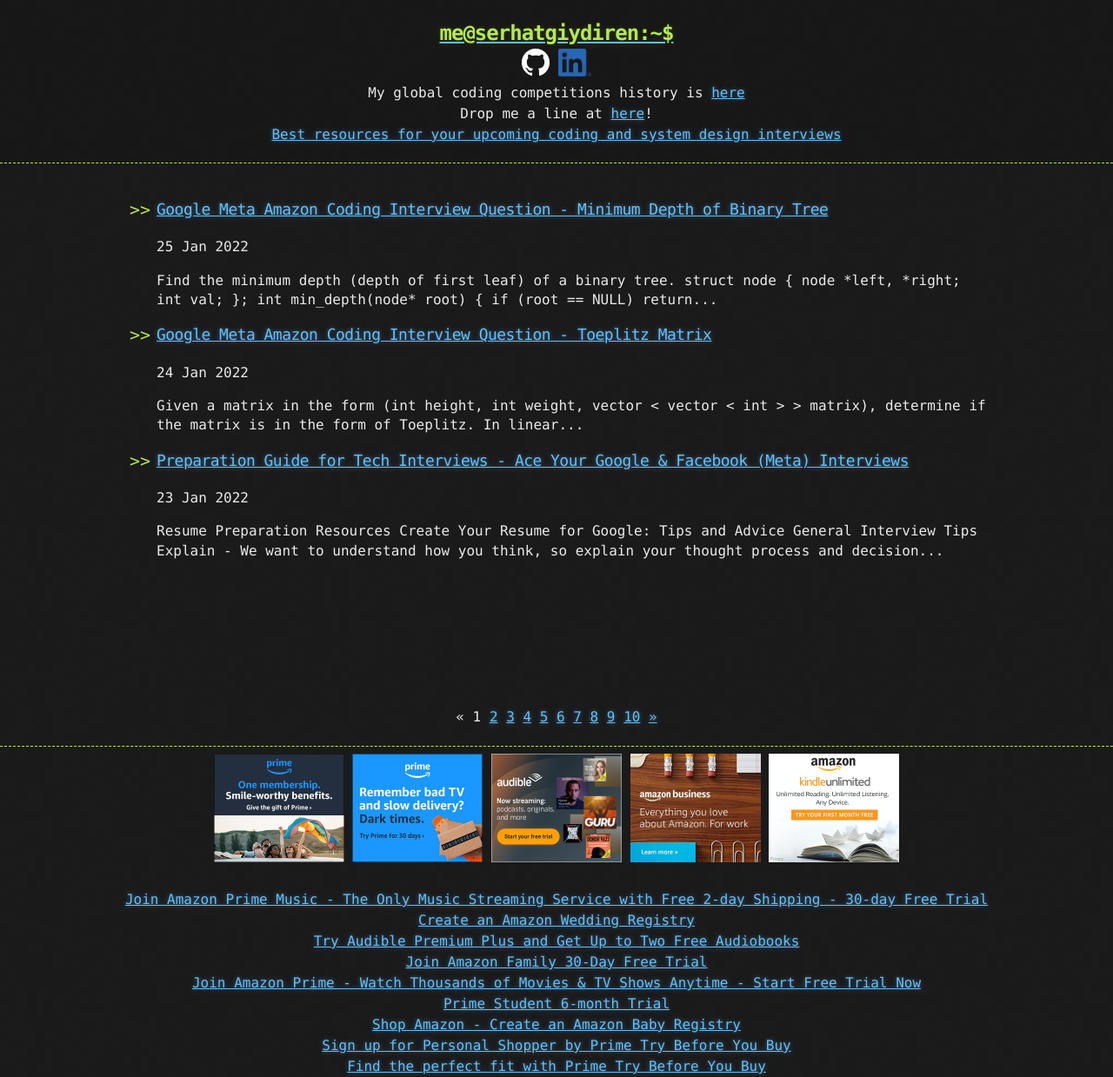
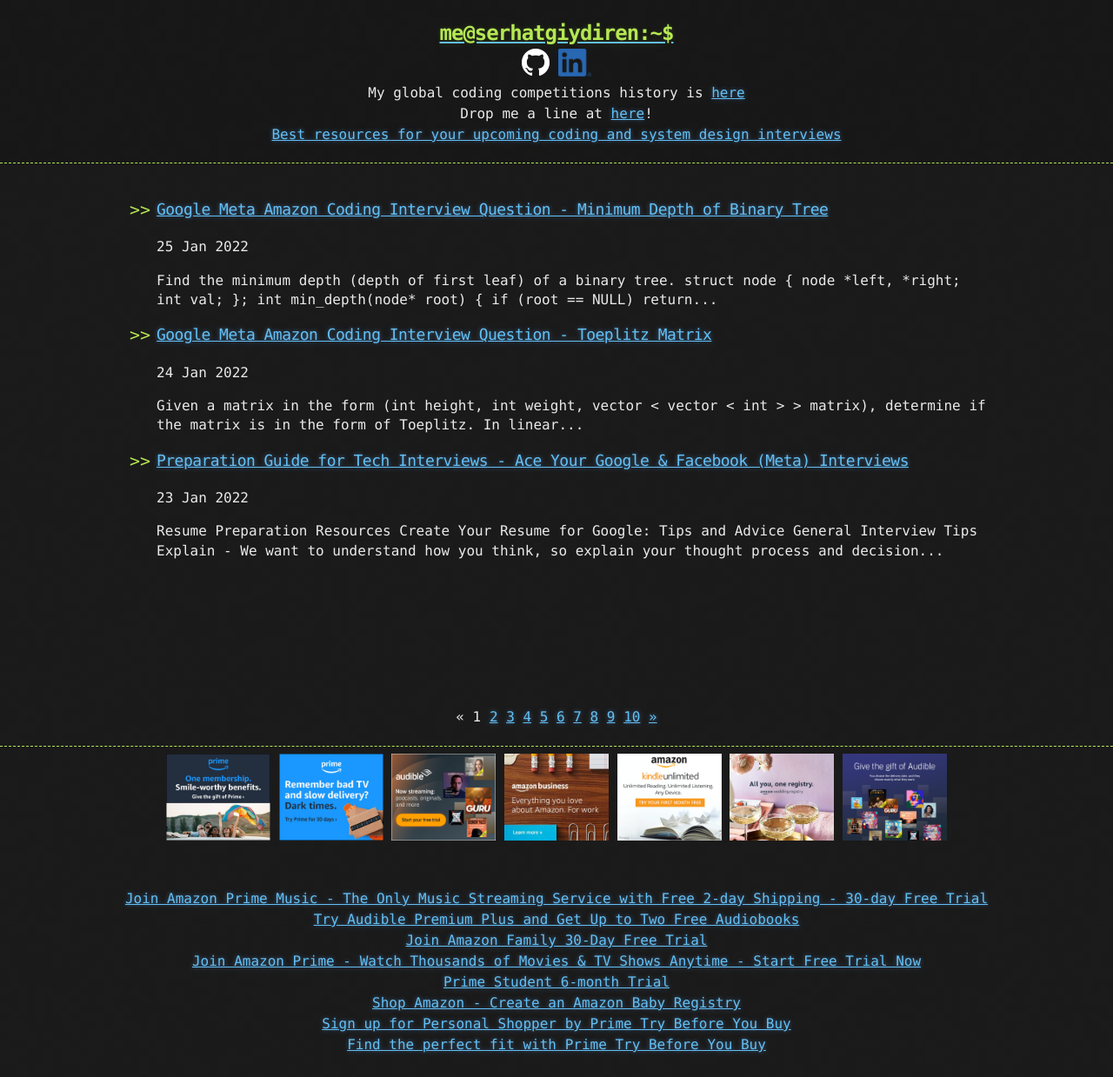
Before and after one commit to goodHunter27/serhatgiydiren.github.io, a Jekyll site: the page built from index.html, in a window 1280 px wide. Shown: the whole page at 87% size. Built offline with Jekyll 4.4.1, drawn with Linux system fonts in a browser that asks for light colours; the list of posts is cut into pages by our own code; after the commit the page ends 1214 px from its top, so only the background shows below that.

Commit message:
Update amazon_bounty.html

```diff
--- a/_includes/amazon_bounty.html
+++ b/_includes/amazon_bounty.html
@@ -2,20 +2,22 @@
 
 <div class="container">
   <div class="header-links">
-    <a target="_blank" href="https://amzn.to/3wfXQ5n"><img src="{{ site.url }}/assets/ab01.jpeg" alt="Give the Gift of Amazon Prime" width="150" and height="125"></a>
-    <a target="_blank" href="https://amzn.to/3wfgudw"><img src="{{ site.url }}/assets/ab02.jpeg" alt="Try Amazon Prime 30-Day Free Trial" width="150" and height="125"></a>
-    <a target="_blank" href="https://amzn.to/3dEvxXO"><img src="{{ site.url }}/assets/ab03.png" alt="Try Audible Plus" width="150" and height="125"></a>
-    <a target="_blank" href="https://amzn.to/3K4JSZI"><img src="{{ site.url }}/assets/ab04.jpg" alt="Create Amazon Business Account" width="150" and height="125"></a>
-    <a target="_blank" href="https://amzn.to/3pwYXd0"><img src="{{ site.url }}/assets/ab05.png" alt="Kindle Unlimited Membership Plans" width="150" and height="125"></a>
+    <a target="_blank" href="https://amzn.to/3wfXQ5n"><img src="{{ site.url }}/assets/ab01.jpeg" alt="Give the Gift of Amazon Prime" width="120" and height="100"></a>
+    <a target="_blank" href="https://amzn.to/3wfgudw"><img src="{{ site.url }}/assets/ab02.jpeg" alt="Try Amazon Prime 30-Day Free Trial" width="120" and height="100"></a>
+    <a target="_blank" href="https://amzn.to/3dEvxXO"><img src="{{ site.url }}/assets/ab03.png" alt="Try Audible Plus" width="120" and height="100"></a>
+    <a target="_blank" href="https://amzn.to/3K4JSZI"><img src="{{ site.url }}/assets/ab04.jpg" alt="Create Amazon Business Account" width="120" and height="100"></a>
+    <a target="_blank" href="https://amzn.to/3pwYXd0"><img src="{{ site.url }}/assets/ab05.png" alt="Kindle Unlimited Membership Plans" width="120" and height="100"></a>
+    <a target="_blank" href="https://amzn.to/3CeDNIp"><img src="{{ site.url }}/assets/ab06.jpeg" alt="Create an Amazon Wedding Registry" width="120" and height="100"></a>
+    <a target="_blank" href="https://amzn.to/3wiZmUp"><img src="{{ site.url }}/assets/ab07.png" alt="Audible Gift Memberships" width="120" and height="100"></a>
   </div>
 </div>
 
 <br/>
+    <a target="_blank" href=""></a><br/>
 
 <div class="container">
   <div class="header-links">
     <a target="_blank" href="https://amzn.to/3QDJowf">Join Amazon Prime Music - The Only Music Streaming Service with Free 2-day Shipping - 30-day Free Trial</a><br/>
-    <a target="_blank" href="https://amzn.to/3CeDNIp">Create an Amazon Wedding Registry</a><br/>
     <a target="_blank" href="https://amzn.to/3QWihfv">Try Audible Premium Plus and Get Up to Two Free Audiobooks</a><br/>
     <a target="_blank" href="https://amzn.to/3PCvwB5">Join Amazon Family 30-Day Free Trial</a><br/>
     <a target="_blank" href="https://amzn.to/3QS9hrR">Join Amazon Prime - Watch Thousands of Movies & TV Shows Anytime - Start Free Trial Now</a><br/>
```
